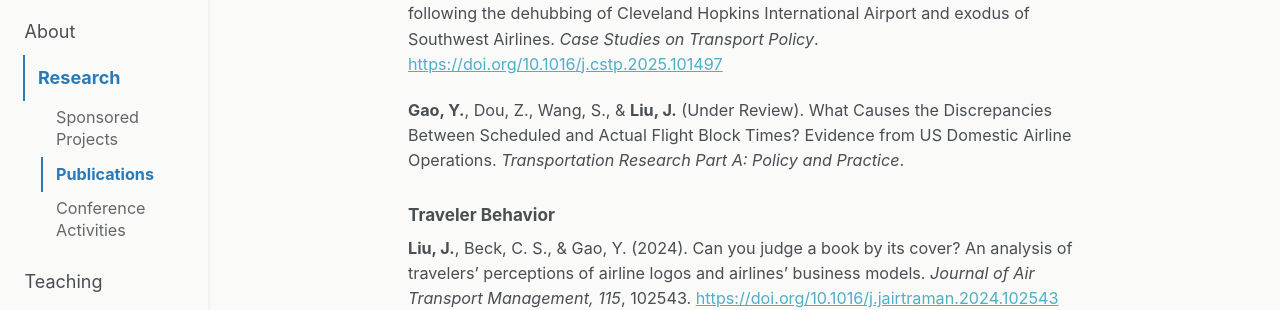
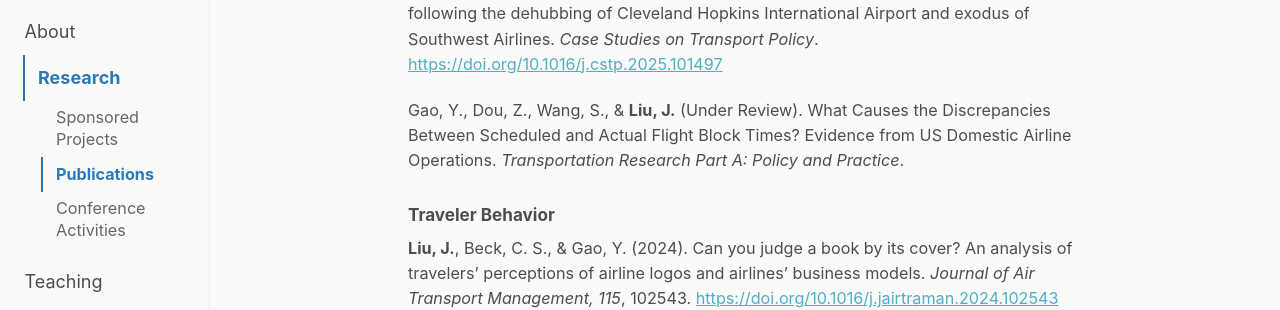
Before and after one commit to liu3309/liu3309.github.io, a Jekyll site: the page built from _pages/research.md, in a window 1280 px wide and 900 px high, scrolled down 2319 px. Shown: the part 160-470 px from the top of the window. Built offline with Jekyll 4.4.1, drawn with Linux system fonts in a browser that asks for light colours; a script that is not in the unit is left out.

```diff
--- a/_pages/research.md
+++ b/_pages/research.md
@@ -125,7 +125,7 @@ Wang, S., Dou, Z., <strong>Liu, J.</strong>, &amp; Gao, Y. (2025). The fate of A
 
 
 <p class="research-entry">
-<strong>Gao, Y.</strong>, Dou, Z., Wang, S., &amp; <strong>Liu, J.</strong> (Under Review). What Causes the Discrepancies Between Scheduled and Actual Flight Block Times? Evidence from US Domestic Airline Operations. <em>Transportation Research Part A: Policy and Practice</em>.
+Gao, Y., Dou, Z., Wang, S., &amp; <strong>Liu, J.</strong> (Under Review). What Causes the Discrepancies Between Scheduled and Actual Flight Block Times? Evidence from US Domestic Airline Operations. <em>Transportation Research Part A: Policy and Practice</em>.
 </p>
 
 
```
